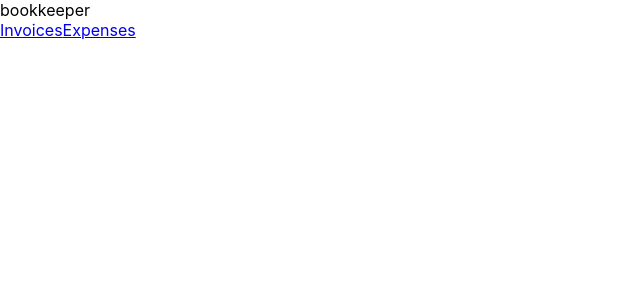
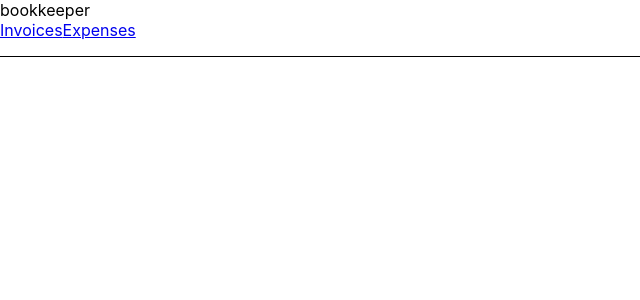
Before and after one commit to GoranAviani/react_router_tutorial_part_2, a React (Create React App) app: page / in a window 1280 px wide. Shown: the top 300 px of the page, without its empty margins (0-640 px from the left). Built offline with nearby package versions, Linux system fonts and the light colour scheme.

Commit message:
react_router_tutorial_part_1

```diff
--- a/src/App.js
+++ b/src/App.js
@@ -5,7 +5,10 @@ function App() {
     return (
         <div>
             bookkeeper
-            <nav>
+            <nav style={{
+                borderBottom: "solid 1px",
+                paddingBottom: "1rem",
+            }}>
                 <Link to="/invoices">Invoices</Link>
                 <Link to="/expenses">Expenses</Link>
             </nav>
--- a/src/components/Expenses.js
+++ b/src/components/Expenses.js
@@ -2,9 +2,9 @@ import React from 'react';
 
 export const Expenses = () => {
     return (
-        <>
+        <div style={{padding: "1rem 0"}}>
             Expenses
-        </>
+        </div>
     )
 }
 
--- a/src/components/Invoices.js
+++ b/src/components/Invoices.js
@@ -2,9 +2,9 @@ import React from 'react';
 
 const Invoices = () => {
     return (
-        <>
+        <div style={{padding: "1rem 0"}}>
             Invoices
-        </>
+        </div>
     )
 }
 
--- a/src/index.js
+++ b/src/index.js
@@ -13,8 +13,8 @@ root.render(
         <BrowserRouter>
             <Routes>
                 <Route path="/" element={<App/>}/>
-                <Route path="/invoices" element={<Invoices/>}/>
-                <Route path="/expenses" element={<Expenses/>}/>
+                <Route path="invoices" element={<Invoices/>}/>
+                <Route path="expenses" element={<Expenses/>}/>
             </Routes>
         </BrowserRouter>
     </React.StrictMode>
```
